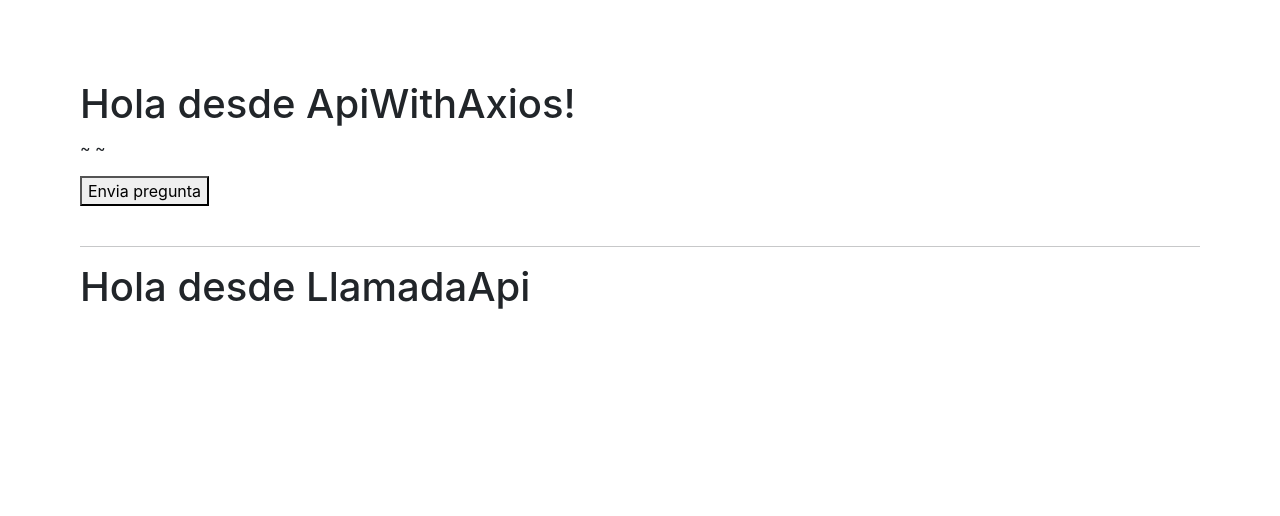
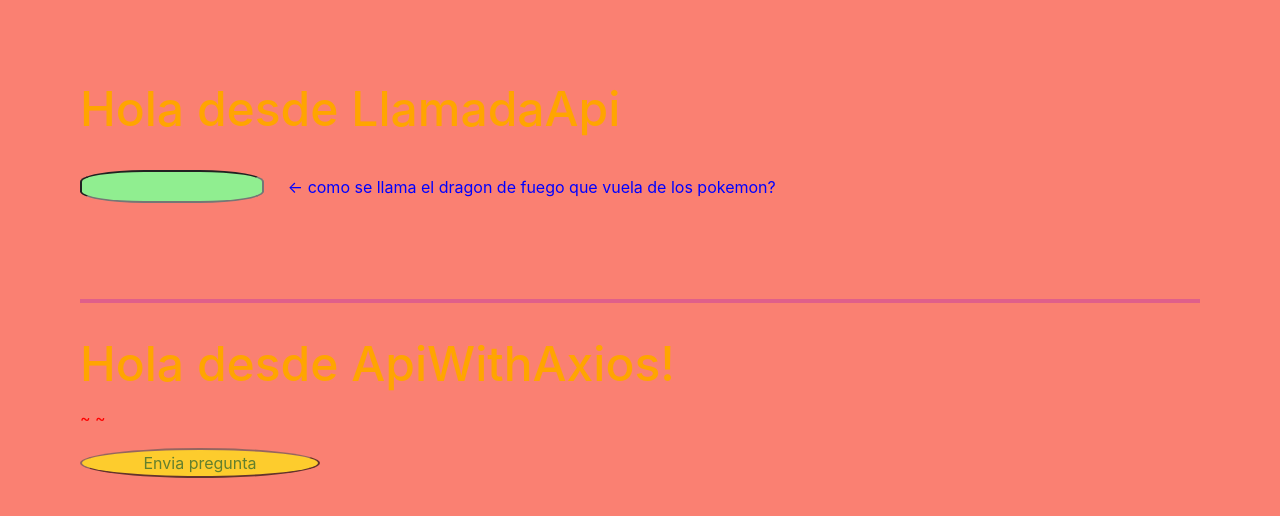
Before and after one commit to salino3/aplicacion-repaso-curso, a React (Create React App) app: page / in a window 1280 px wide. Shown: the top 516 px of the page. Built offline with nearby package versions, Linux system fonts and the light colour scheme; no server answers.

Commit message:
05-08-22

```diff
--- a/src/06-llamadaAPI/ApiWithAxios.tsx
+++ b/src/06-llamadaAPI/ApiWithAxios.tsx
@@ -9,7 +9,7 @@ const [second, setSecond] = useState('');
 const [tercero, setTercero] = useState('');
 
     const handleClick = (miPregunta: any) => {
-        miPregunta = prompt('¿quien es el pokemon amarillo?')
+        miPregunta = prompt('¿Quien es el pokemon eletrico amarillo?')
         if (miPregunta.toLowerCase() === 'pikachu'){
       setSecond(miPregunta.toLowerCase());
      setTercero(" ¡Bravo!");
@@ -37,9 +37,8 @@ const [tercero, setTercero] = useState('');
     <>
       <h1>Hola desde ApiWithAxios!</h1>
       <p>
-        ~ {name} ~ <span style={{ color: "blue" }}>{tercero}</span>
+        ~ <span className="respuesta">{name}</span> ~ <span style={{ color: "blue" }}>&nbsp; {tercero} </span>
       </p>
-
       <button onClick={(miPregunta) => handleClick(miPregunta)}>
         Envia pregunta
       </button>
--- /dev/null
+++ b/src/06-llamadaAPI/File06LlamadaApi.tsx
@@ -0,0 +1,15 @@
+import React from 'react';
+import ApiWithAxios from './ApiWithAxios';
+import LlamadaApi from './LlamadaApi';
+import './style.css'
+const File06LlamadaApi = () => {
+  return (
+    <>
+    <LlamadaApi />
+    <hr />
+    <ApiWithAxios />
+    </>
+  )
+};
+
+export default File06LlamadaApi
--- a/src/06-llamadaAPI/LlamadaApi.tsx
+++ b/src/06-llamadaAPI/LlamadaApi.tsx
@@ -1,21 +1,54 @@
 import React, {  useState } from "react";
+
+
 const LlamadaApi = () => {
+
   const [name, setName] = useState('');
+ let nameInput = ''
+ const [argu, setArgu] = useState(nameInput)
+ const [risp, setRisp] = useState(
+   "<- como se llama el dragon de fuego que vuela de los pokemon?"
+ );
 
   const getApi = (nombre: any) => {
-    fetch(`https://pokeapi.co/api/v2/pokemon/${nombre}`)
+     fetch(`https://pokeapi.co/api/v2/pokemon/${nombre}`)
+    // fetch(`https://pokeapi.co/api/v2/pokemon-species/aegislash`)
       .then((data) => data.json())
-      .then((data) => {   console.log(data.name);
-        setName(data.name);});
+      .then((data) => {
+        console.log(data.results);
+        setName(data.name);
+      });
 
   };
 
-  getApi("charizard");
+  const handleChange = (event: any) => {
+       setArgu(event.target.value.toLowerCase());
+
+    if (event.target.value.toLowerCase() === "charizard"){
+      setArgu('charizard');
+      setRisp(  '¡Bravo!'  )}
+
+   if (event.target.value.toLowerCase() !== "charizard"){
+        setArgu(event.target.value);
+         setRisp("<- ¿Como se llama el dragón que vuela de los pokemon?");}
+}
+//
+  getApi(argu);
 
   return (
     <>
       <h1>Hola desde LlamadaApi</h1>
-      {name}
+      <br />
+      <input
+        title="title"
+        type="text"
+        defaultValue={""}
+        value={argu}
+        onChange={handleChange}
+      />{" "}
+      &nbsp; &nbsp;
+     <span className="respuesta"> {name} </span> <span style={{color:"blue"}}> {risp}</span>
+
     </>
   );
 };
--- /dev/null
+++ b/src/06-llamadaAPI/style.css
@@ -0,0 +1,37 @@
+body{
+    background-color: salmon;
+}
+hr{
+    border: solid 2px darkviolet;
+    margin-top:6em;
+    margin-bottom:2em;
+}
+h1{color: orange;
+font-size: 300%;
+}
+input{
+    font-size: 115%;
+    width: 10em;
+    border-radius:35%;
+    padding-left: 1em;
+    background-color: lightgreen;
+    color:white;
+}
+
+button{
+    color: green;
+border-radius: 50%;
+width: 15em;
+background-color: yellow;
+opacity: 0.6;
+}
+button:hover{
+opacity: 1;
+}
+p{
+    color: red
+}
+.respuesta{
+    color: red;
+    font-size: 130%
+}
--- a/src/App.tsx
+++ b/src/App.tsx
@@ -1,8 +1,8 @@
 import React from 'react';
-import ApiWithAxios from './06-llamadaAPI/ApiWithAxios';
+import File06LlamadaApi from './06-llamadaAPI/File06LlamadaApi';
 //import SegundoFormulario from "./04-form/segundoFormulario";
-//import Inicio from './06-llamadaAPI/Inicio';
-import LlamadaApi from './06-llamadaAPI/LlamadaApi';
+
+//import GifApi from './06-llamadaAPI/GifApi'
 //import ValidationFormulario from "./05-FormValidation/segundoFormularioValidation";
 //
 //import Counter from './02-segundoProyecto/Counter';
@@ -26,9 +26,7 @@ function App({ palabras}: Props) {
 
   return (
     <>
-      <ApiWithAxios />
-      <hr />
-      <LlamadaApi />
+      <File06LlamadaApi />
       {/* <h1>Buenas</h1>
       <h2>{palabras} </h2> */}
     </>
```
Also changed, not shown: src/06-llamadaAPI/Inicio.tsx (deleted, +0 -26 lines).
